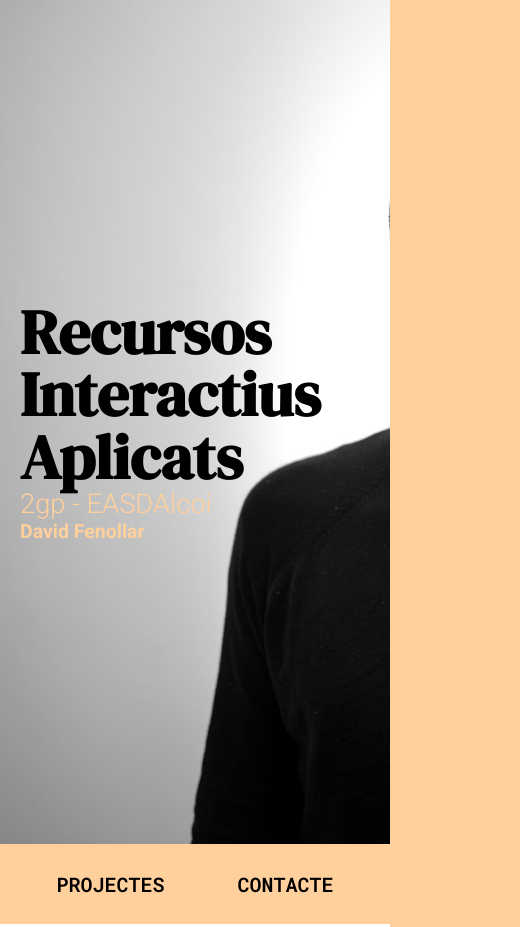
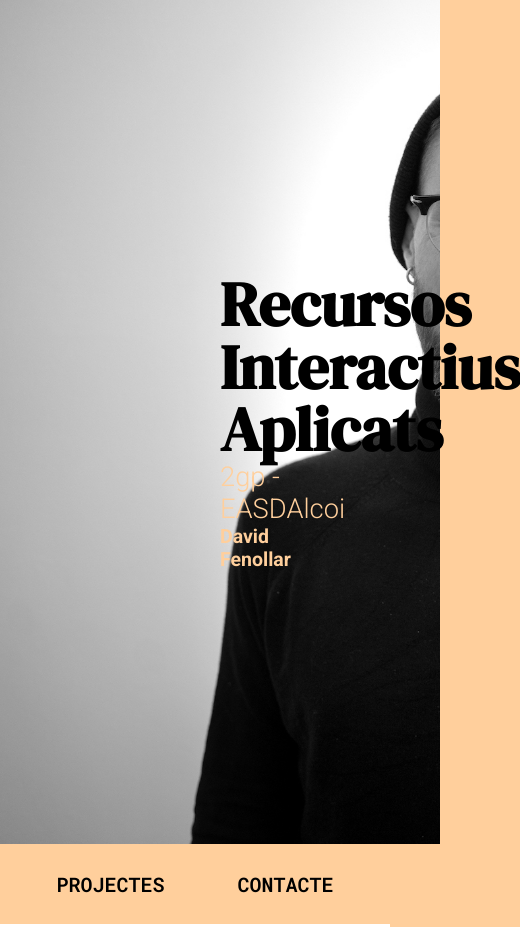
Before and after one commit to davidfenollar/p1, a plain HTML site: page index.html in a window 390 px wide. Shown: the top 927 px of the page, 520 px wide, since content can reach past the window. Drawn offline with Linux system fonts and the light colour scheme.

Commit message:
Update index.html

```diff
--- a/index.html
+++ b/index.html
@@ -157,6 +157,7 @@
             }
              header {
                 background-image: url('img/david_tableta.jpg');
+                 padding: 0 11em;
         }
 
         /* Small devices (portrait tablets and large phones, 600px and up) */
```
